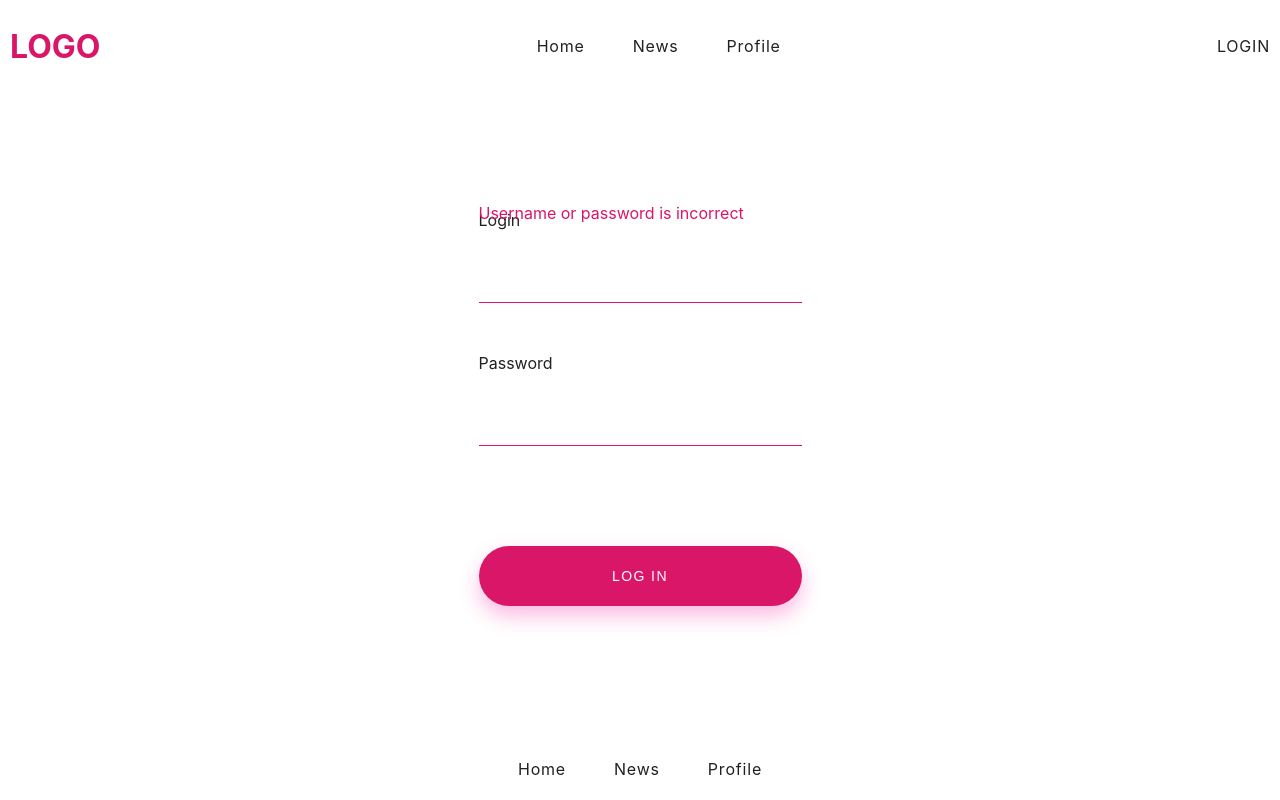
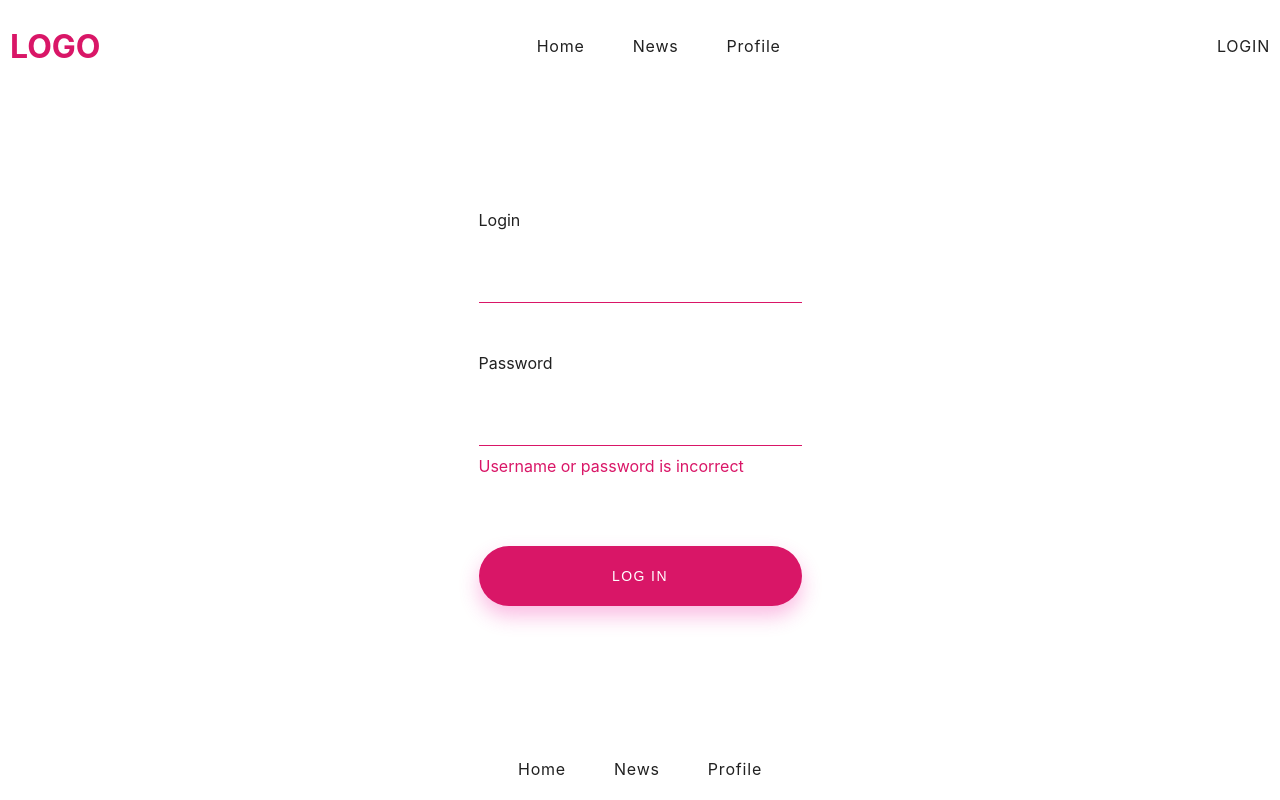
Before and after one commit to faityworld/amigoweb, a React (Create React App) app: page /login in a window 1280 px wide. Both pictures are taken after typing "Sample", "Sample123" into the empty fields and a click on the button "LOG IN". Built offline with nearby package versions, Linux system fonts and the light colour scheme.

Commit message:
Fixed errmess

```diff
--- a/src/components/login-page/LoginPage.js
+++ b/src/components/login-page/LoginPage.js
@@ -9,7 +9,6 @@ class LoginPage extends React.Component {
         this.state = {
             username: '',
             password: '',
-            loginSuccess: false,
             errMess: null
         };
         this.handleChange = this.handleChange.bind(this);
@@ -39,12 +38,13 @@ class LoginPage extends React.Component {
         return (
             <div className="login">
                 <div className="login__container">
-                    {this.state.errMess && <div className="login__error">{this.state.errMess}</div>}
+
                     <form action="" className="form" onSubmit={this.handleSubmit}>
                         <label htmlFor="login" className="form__label">Login</label>
                         <input type="text" className="form__input" id="login" ref = {this.login} name="username" onChange={this.handleChange} value={this.state.username} />
                         <label htmlFor="password" className="form__label">Password</label>
                         <input type="password" className="form__input" id="password" ref = {this.password} name="password" onChange={this.handleChange} value = {this.state.password} />
+                        {this.state.errMess && <div className="form__error">{this.state.errMess}</div>}
                         <button className="form__submit">Log In</button>
                     </form>
                 </div>
--- a/src/components/login-page/LoginPage.scss
+++ b/src/components/login-page/LoginPage.scss
@@ -3,13 +3,7 @@
     justify-content: center;
     align-items: center;
     flex: 1 0 auto;
-    position: relative;
-    &__error {
-        position: absolute;
-        top: 19%;
-        margin-bottom: 30px;
-        color: var(--red);
-    }
+
     &__container {
         max-width: 1260px;
         min-width: 280px;
@@ -18,11 +12,18 @@
 }
 
 .form {
+    position: relative;
     &__label {
         display: block;
         margin-top: 0;
         margin-bottom: 15px;
         width: 323px;
+    }
+    &__error {
+        position: absolute;
+        bottom: 100px;
+        margin-bottom: 30px;
+        color: var(--red);
     }
     &__input {
         display: block;
```
